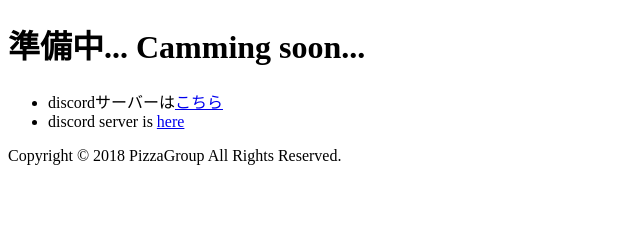
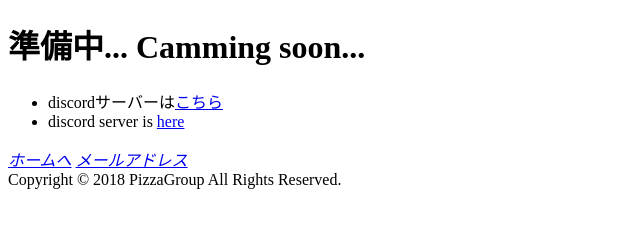
Before and after one commit to Pizzasoft-Develop/pizzasoft-develop.github.io, a plain HTML site: page index.html in a window 1280 px wide. Shown: the whole page, without its empty margins (0-640 px from the left). Drawn offline with Linux system fonts and the light colour scheme.

Commit message:
Update index.html

```diff
--- a/index.html
+++ b/index.html
@@ -9,6 +9,12 @@
 	<li>discordサーバーは<a href="https://discord.gg/nhRpuB2">こちら</a></li>
 	<li>discord server is <a href="https://discord.gg/XvbaZwC">here</a></li>
 </ul>
-Copyright © 2018 PizzaGroup All Rights Reserved.
+<footer>
+  <address>
+    <a href="./">ホームへ</a>
+    <a href="PizzaGroup@outlook.com">メールアドレス</a>
+  </address>
+  Copyright © 2018 PizzaGroup All Rights Reserved.
+</footer>
 </body>
 </html>
```
